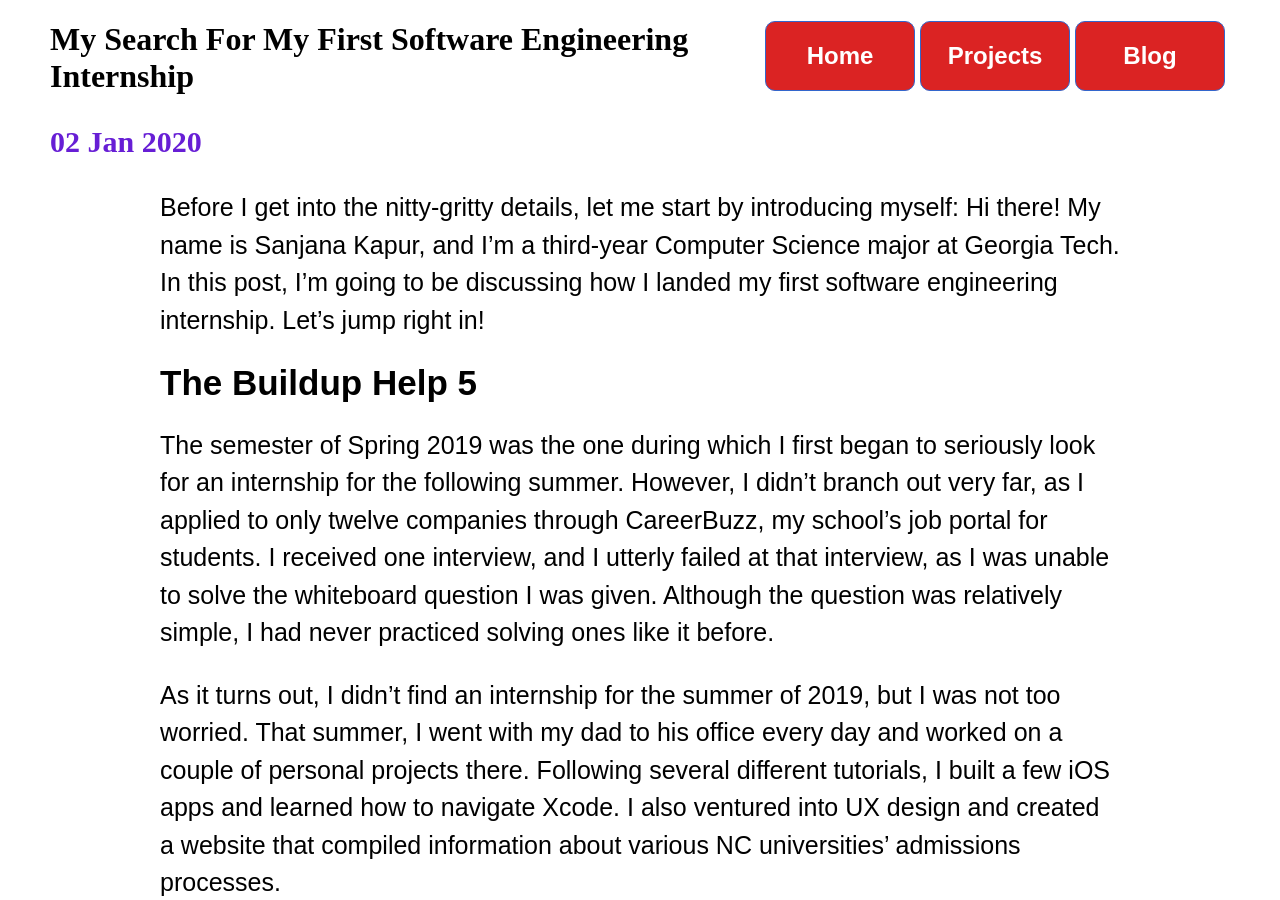
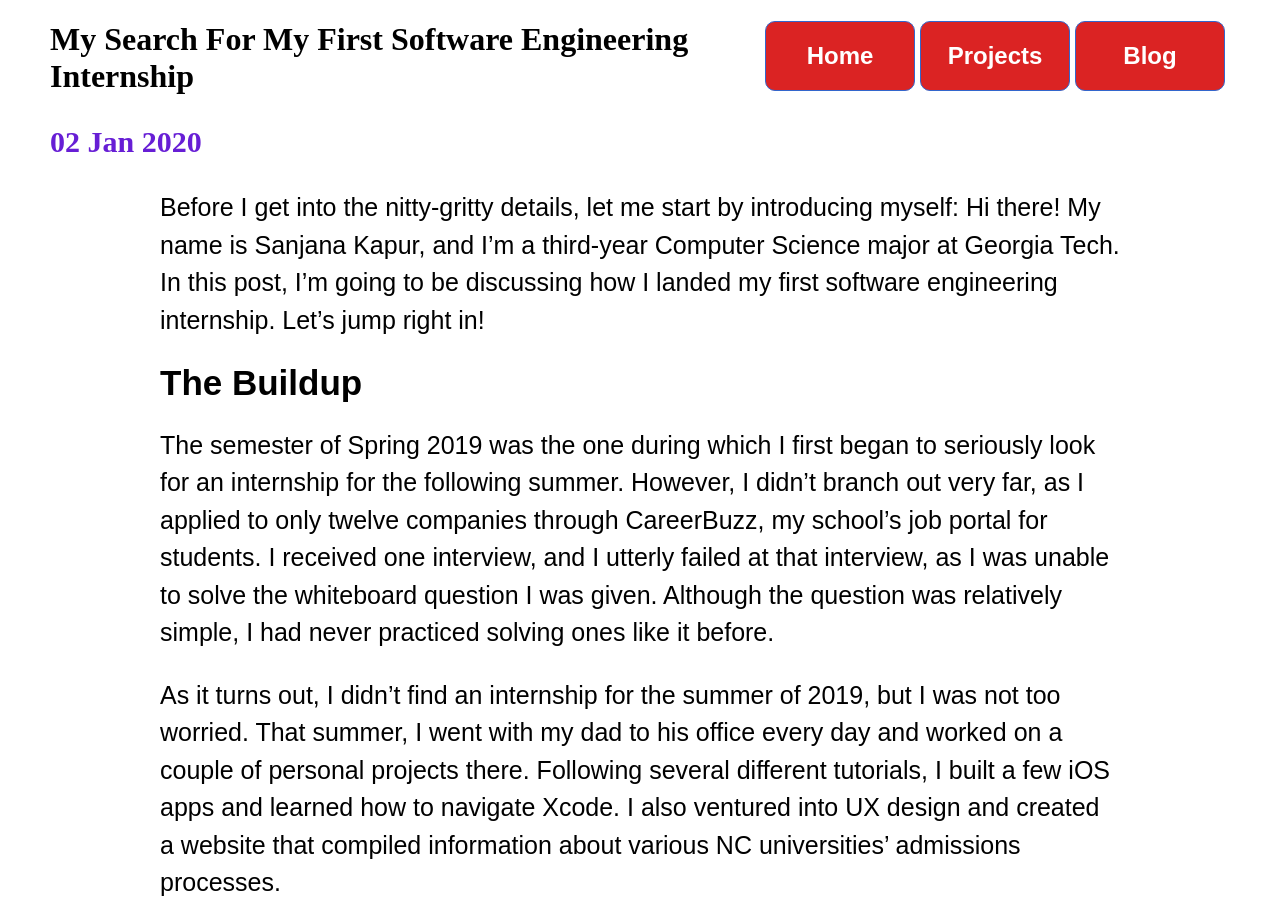
Before and after one commit to skapur12/skapur12.github.io, a Jekyll site: the page built from _posts/2020-01-02-My-Search-For-My-First-Software-Engineering-Internship.md, in a window 1280 px wide and 900 px high. Built offline with Jekyll 4.4.1, drawn with Linux system fonts in a browser that asks for light colours; nearby versions of some CDN libraries; comment, search, counter and statistics services are not loaded.

Commit message:
Update 2020-01-02-My-Search-For-My-First-Software-Engineering-Internship.md

```diff
--- a/_posts/2020-01-02-My-Search-For-My-First-Software-Engineering-Internship.md
+++ b/_posts/2020-01-02-My-Search-For-My-First-Software-Engineering-Internship.md
@@ -7,7 +7,7 @@ date: 2020-01-02
 Before I get into the nitty-gritty details, let me start by introducing myself: Hi there! My name is Sanjana Kapur, and I’m a third-year Computer Science major at Georgia Tech. In this post, I’m going to be discussing how I landed my first software engineering internship. Let’s jump right in!
 
 <div class="BlogSize">
-  <b> The Buildup Help 5  </b>
+  <b> The Buildup  </b>
 </div>
 
 The semester of Spring 2019 was the one during which I first began to seriously look for an internship for the following summer. However, I didn’t branch out very far, as I applied to only twelve companies through CareerBuzz, my school’s job portal for students. I received one interview, and I utterly failed at that interview, as I was unable to solve the whiteboard question I was given. Although the question was relatively simple, I had never practiced solving ones like it before.
@@ -24,13 +24,17 @@ I also attended Tech Talks, corporate events that took place in the evening. Typ
 
 And finally, I went to two Georgia Tech career fairs: the All-Majors fair, and the College of Computing fair. In previous years, I spent most of my time standing in extremely long lines just to talk to one or two well-known tech companies. However, this time, I decided to branch out a bit more and talk to as many companies as I possibly could, regardless of the prestige, just to get as much exposure as possible. I noticed myself growing more confident over time; the more I practiced speaking to recruiters, the more naturally my elevator pitch rolled off of my tongue, and the more relaxed I felt overall.
 
-<b> The Results </b>
+<div class="BlogSize">
+  <b> The Results </b>
+</div>
 
 Then, I sat down, wrote cover letters, and applied to forty-three companies’ software engineering internship programs. (All of these were companies I encountered at one of the aforementioned events.) I was sent several coding challenges via HackerRank and similar portals, and from there I traveled to a few on-site interviews.
 
 Then one day, a recruiter at Norfolk Southern, a railway transportation company, contacted me. She set up a series of video conference interviews for me early the next morning so that I could talk to several different teams at the company the next day. Although I felt quite nervous in the hours leading up to that interview, I can say now, looking in hindsight, that the interviews were a great learning experience. All of my interviewers were very kind and patiently answered my plethora of questions about the products on which their teams were working. I also answered questions about my resume and several technical questions as well. Then, merely a few days later, I received a call with an offer for a Spring 2020 internship at the company!
 
-<b> Any Advice? </b>
+<div class="BlogSize">
+  <b> Any Advice? </b>
+</div>
 
 Although it sounds cliche, I think that putting in consistent effort over the course of the semester really does pay off. During previous semesters, I was lazy and simply applied online to these companies without any sort of in-person interaction. I realized that I was cheating myself by not taking advantage of all of the wonderful events that allowed me to speak face-to-face with the recruiters and learn more about their companies’ internship programs. The time I spent alone practicing answering technical interview questions proved to be invaluable as well. For more specific advice on how to land your first software engineering internship, you can read my blog post here.
 
```
